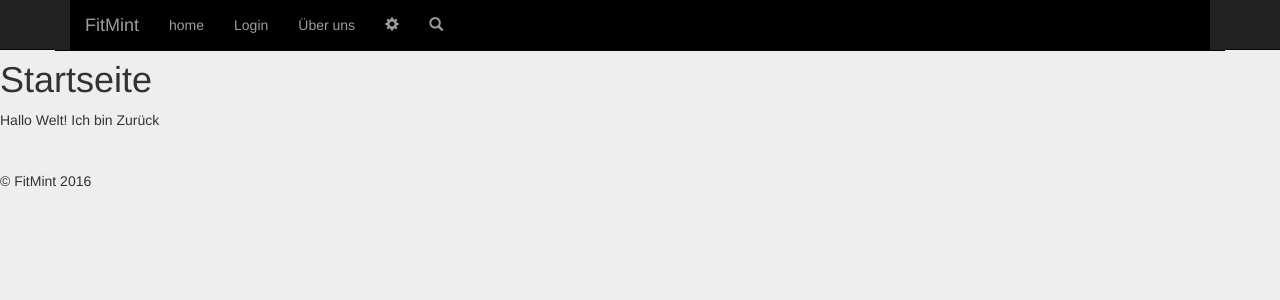
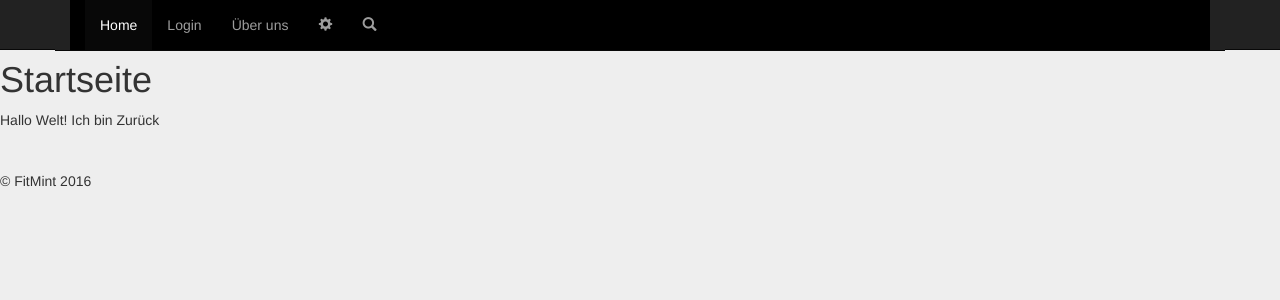
Before and after one commit to zabelz-bbc/FitMint, a PHP site: page / in a window 1280 px wide. Shown: the top 300 px of the page. Run offline with PHP 8.4, Linux system fonts and the light colour scheme; a stand-in replaces the project's code that opens the database connection; some libraries are stand-ins or nearby versions.

Commit message:
FitMint in Navigation entfernt

```diff
--- a/FitMint/view/header.php
+++ b/FitMint/view/header.php
@@ -49,12 +49,10 @@
 										class="icon-bar"></span> <span class="icon-bar"></span> <span
 										class="icon-bar"></span>
 								</button>
-								<a class="navbar-brand" href="#">FitMint</a>
 							</div>
 							<div id="navbar" class="navbar-collapse collapse">
 								<ul class="nav navbar-nav">
-
-											<li><a href="/home/home">home</a></li>
+									<li class="active"><a href="#">Home</a></li>
 									<li><a href="/user/login">Login</a></li>
 									<li><a href="/home/ueberUns">Über uns</a></li>
 									<li><a href="/user/einstellungen"><span
```
